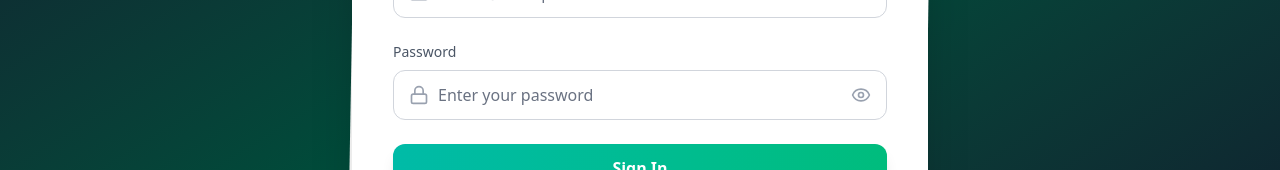
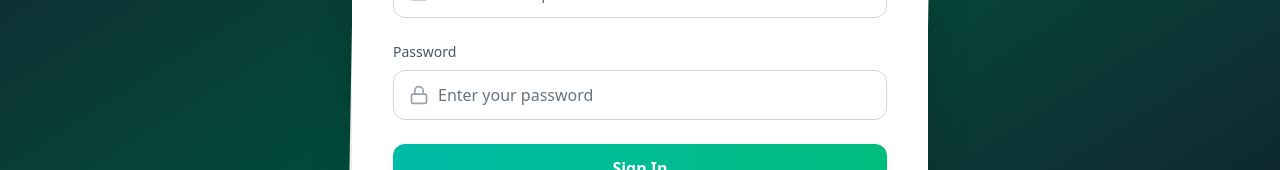
Before and after one commit to Tantalost/Software-Engineering, a React (Vite) app in the folder IBT/: page /login in a window 1280 px wide. Shown: the part 374-544 px from the top of the page. Built offline with nearby package versions, Linux system fonts and the light colour scheme.

Commit message:
eye removed

```diff
--- a/IBT/src/components/login/LoginInput.jsx
+++ b/IBT/src/components/login/LoginInput.jsx
@@ -32,11 +32,6 @@ export default function LoginInput({
             onClick={() => setShowPassword(!showPassword)}
             className="absolute inset-y-0 right-0 pr-3 sm:pr-4 flex items-center text-gray-400 hover:text-gray-600 transition-colors"
           >
-            {showPassword ? (
-              <EyeOff className="h-4 w-4 sm:h-5 sm:w-5" />
-            ) : (
-              <Eye className="h-4 w-4 sm:h-5 sm:w-5" />
-            )}
           </button>
         )}
       </div>
```
